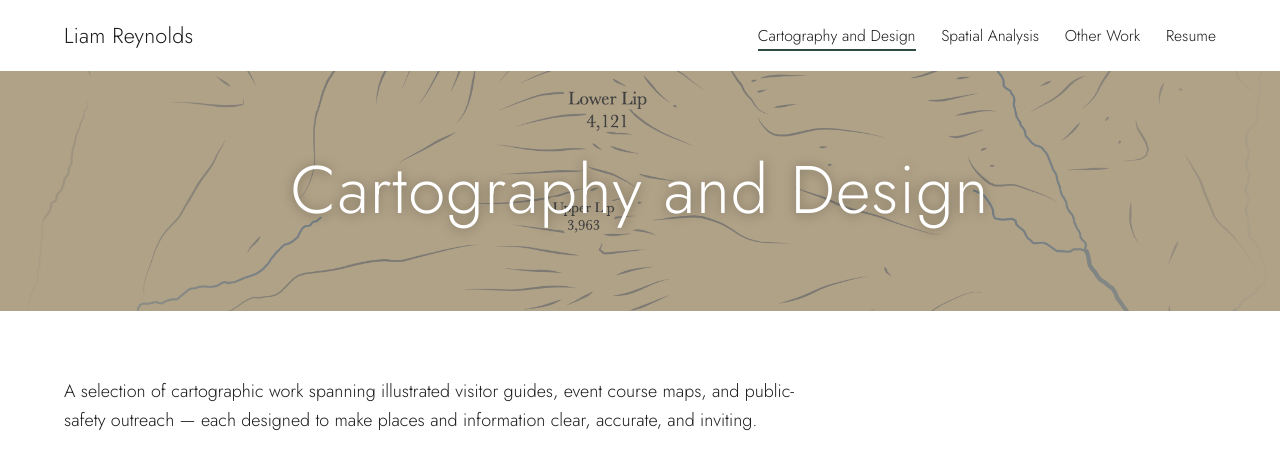
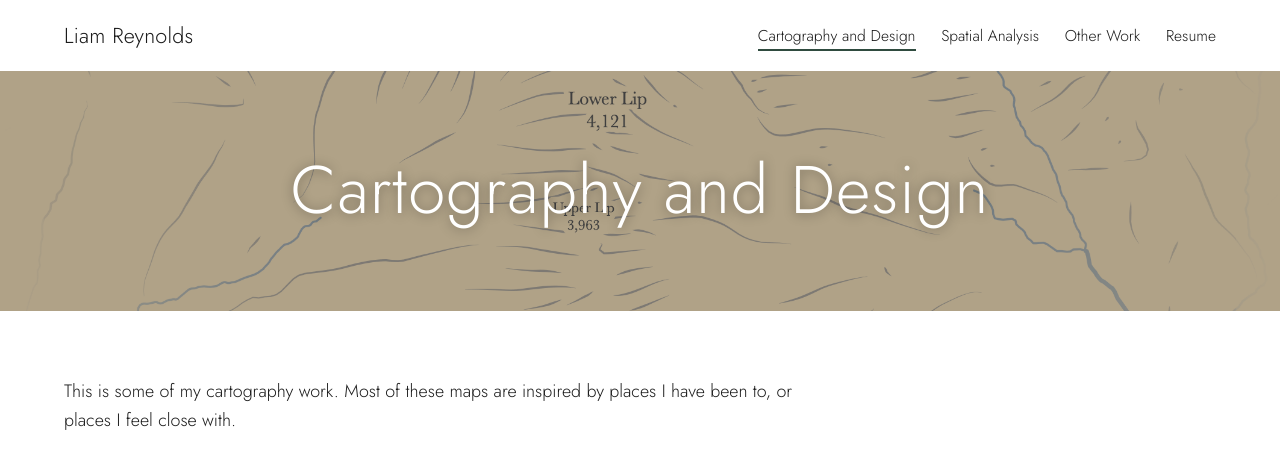
Before and after one commit to liamgreynolds/liamgreynolds.github.io, a plain HTML site: page cartography.html in a window 1280 px wide. Shown: the top 465 px of the page. Drawn offline with Linux system fonts and the light colour scheme; grey boxes are pictures that could not be loaded.

Commit message:
Cartography intro: Liam's wording about places he's been to or feels close with

```diff
--- a/cartography.html
+++ b/cartography.html
@@ -25,7 +25,7 @@
   </div>
 </section>
 <section class="section">
-  <p class="intro">A selection of cartographic work spanning illustrated visitor guides, event course maps, and public-safety outreach — each designed to make places and information clear, accurate, and inviting.</p>
+  <p class="intro">This is some of my cartography work. Most of these maps are inspired by places I have been to, or places I feel close with.</p>
   <div class="grid">
     <a class="card" href="projects/dusky-track.html">
       <img src="assets/img/dusky-track.jpg" alt="The Dusky Track">
```
